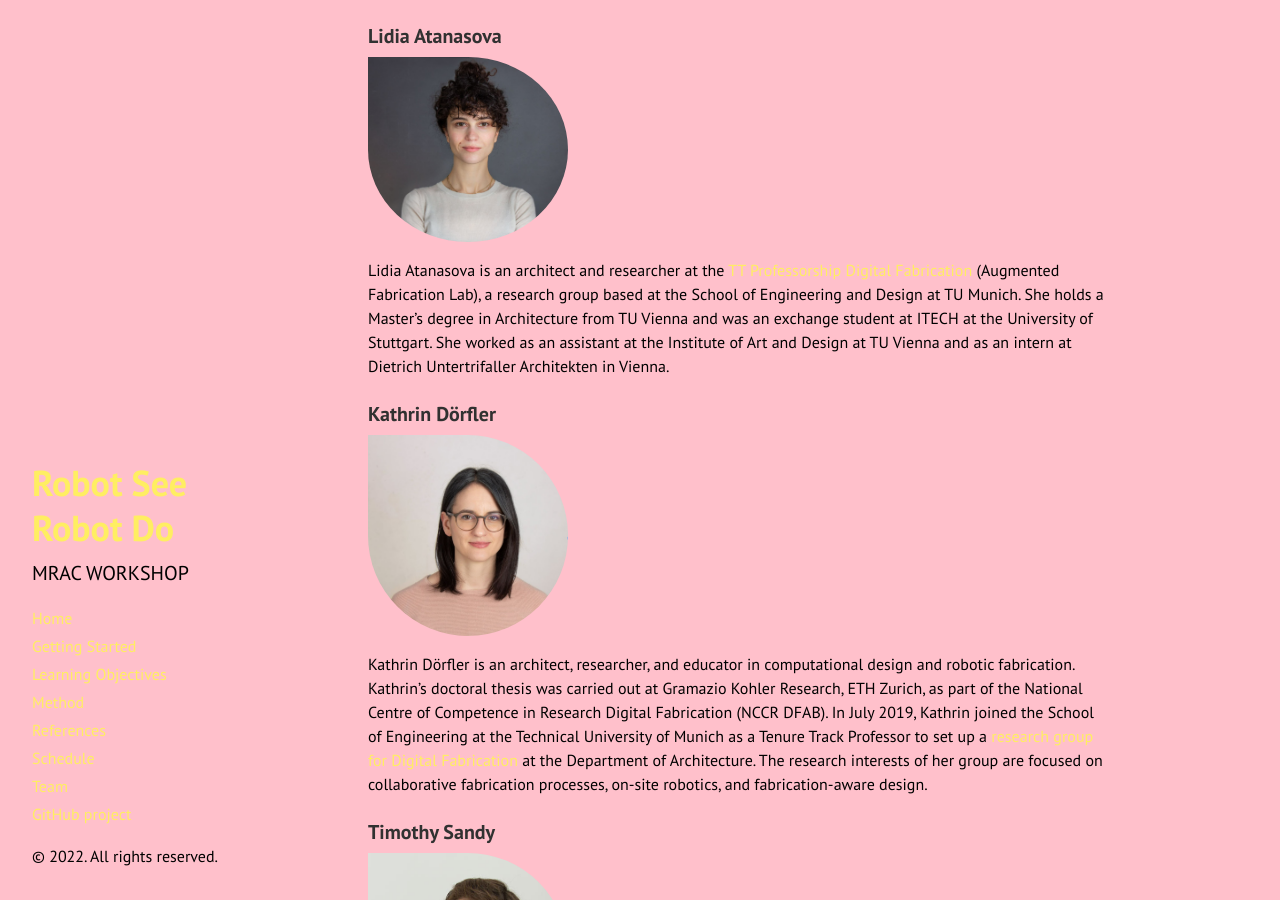
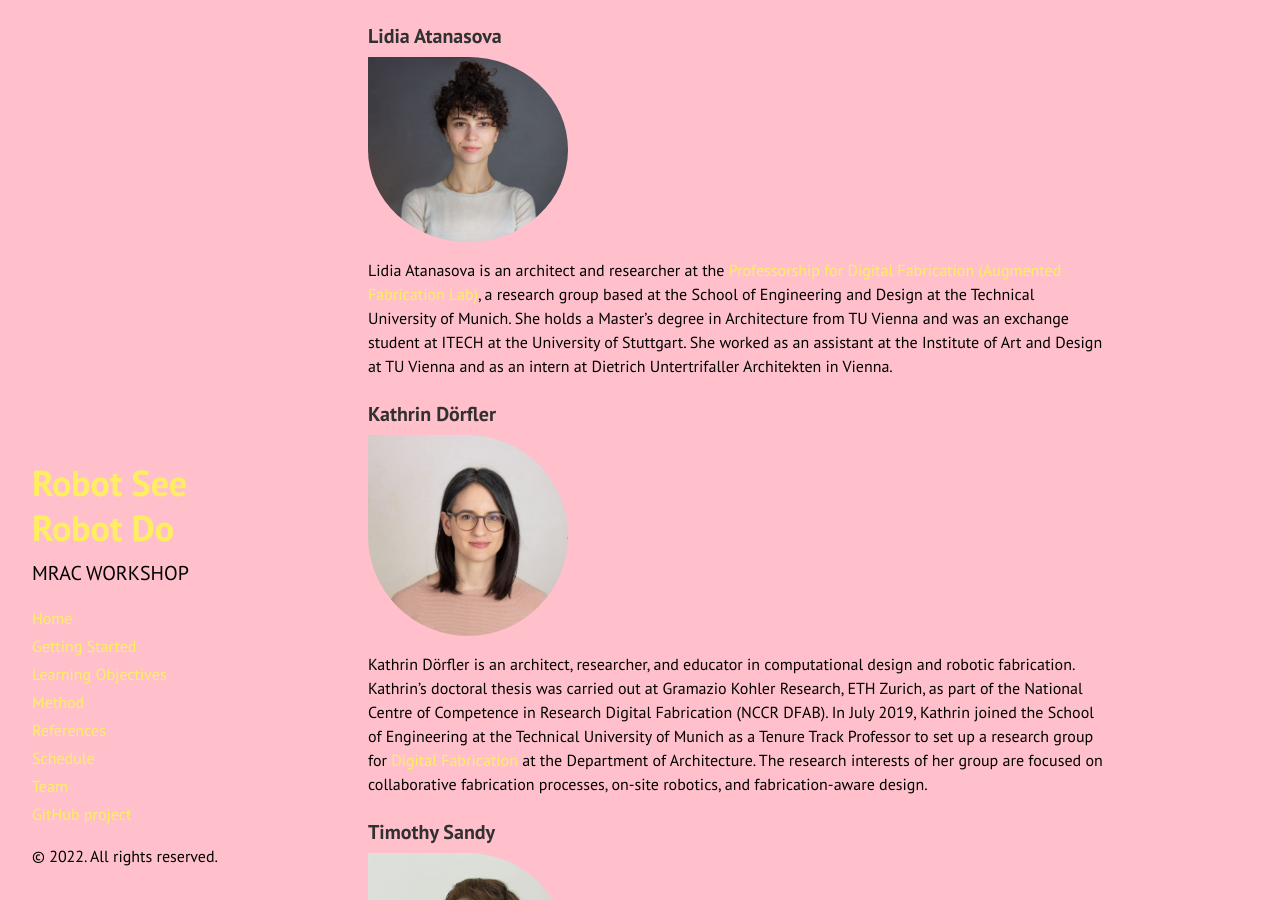
Before and after one commit to augmentedfabricationlab/robot_see_robot_do, a Jekyll site: the page built from docs/team.md, in a window 1280 px wide and 900 px high, scrolled down 484 px. Built offline with Jekyll 4.4.1, drawn with Linux system fonts in a browser that asks for light colours; Markdown is read by kramdown in place of the engine named in the settings.

Commit message:
Update team.md

```diff
--- a/docs/team.md
+++ b/docs/team.md
@@ -9,12 +9,12 @@ Daniela Mitterberger is an architect and researcher with a strong interest in ne
 
 ### Lidia Atanasova
 <img src="{{site.baseurl}}images/team-la.png" alt="Lidia Atanasova" style="width:200px" class="drop-corners">
-Lidia Atanasova is an architect and researcher at the [TT Professorship Digital Fabrication](https://www.arc.ed.tum.de/df/news/) (Augmented Fabrication Lab), a research group based at the School of Engineering and Design at TU Munich. She holds a Master's degree in Architecture from TU Vienna and was an exchange student at ITECH at the University of Stuttgart. She worked as an assistant at the Institute of Art and Design at TU Vienna and as an intern at Dietrich Untertrifaller Architekten in Vienna.
+Lidia Atanasova is an architect and researcher at the [Professorship for Digital Fabrication (Augmented Fabrication Lab)](https://www.arc.ed.tum.de/df/news/), a research group based at the School of Engineering and Design at the Technical University of Munich. She holds a Master's degree in Architecture from TU Vienna and was an exchange student at ITECH at the University of Stuttgart. She worked as an assistant at the Institute of Art and Design at TU Vienna and as an intern at Dietrich Untertrifaller Architekten in Vienna.
 
 
 ### Kathrin Dörfler
 <img src="{{site.baseurl}}images/team-kd.png" alt="Kathrin Dörfler" style="width:200px" class="drop-corners">
-Kathrin Dörfler is an architect, researcher, and educator in computational design and robotic fabrication. Kathrin’s doctoral thesis was carried out at Gramazio Kohler Research, ETH Zurich, as part of the National Centre of Competence in Research Digital Fabrication (NCCR DFAB). In July 2019, Kathrin joined the School of Engineering at the Technical University of Munich as a Tenure Track Professor to set up a [research group for Digital Fabrication](https://www.arc.ed.tum.de/df/news/) at the Department of Architecture. The research interests of her group are focused on collaborative fabrication processes, on-site robotics, and fabrication-aware design.
+Kathrin Dörfler is an architect, researcher, and educator in computational design and robotic fabrication. Kathrin’s doctoral thesis was carried out at Gramazio Kohler Research, ETH Zurich, as part of the National Centre of Competence in Research Digital Fabrication (NCCR DFAB). In July 2019, Kathrin joined the School of Engineering at the Technical University of Munich as a Tenure Track Professor to set up a research group for [Digital Fabrication](https://www.arc.ed.tum.de/df/news/) at the Department of Architecture. The research interests of her group are focused on collaborative fabrication processes, on-site robotics, and fabrication-aware design.
 
 ### Timothy Sandy
 <img src="{{site.baseurl}}images/team-ts.jpg" alt="Timothy Sandy" style="width:200px" class="drop-corners">
```
